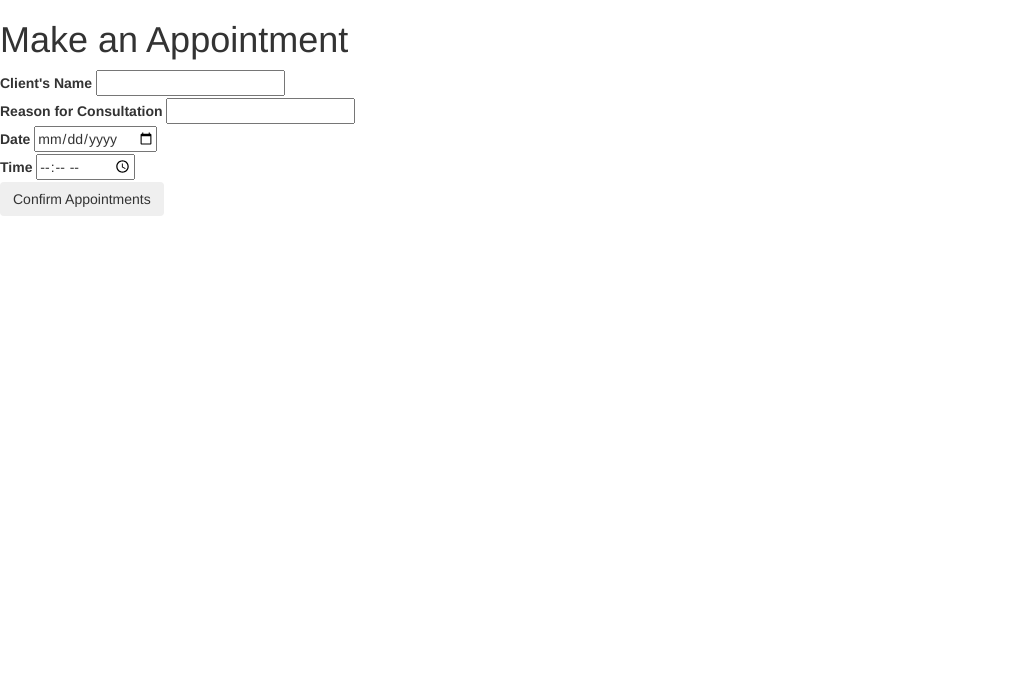
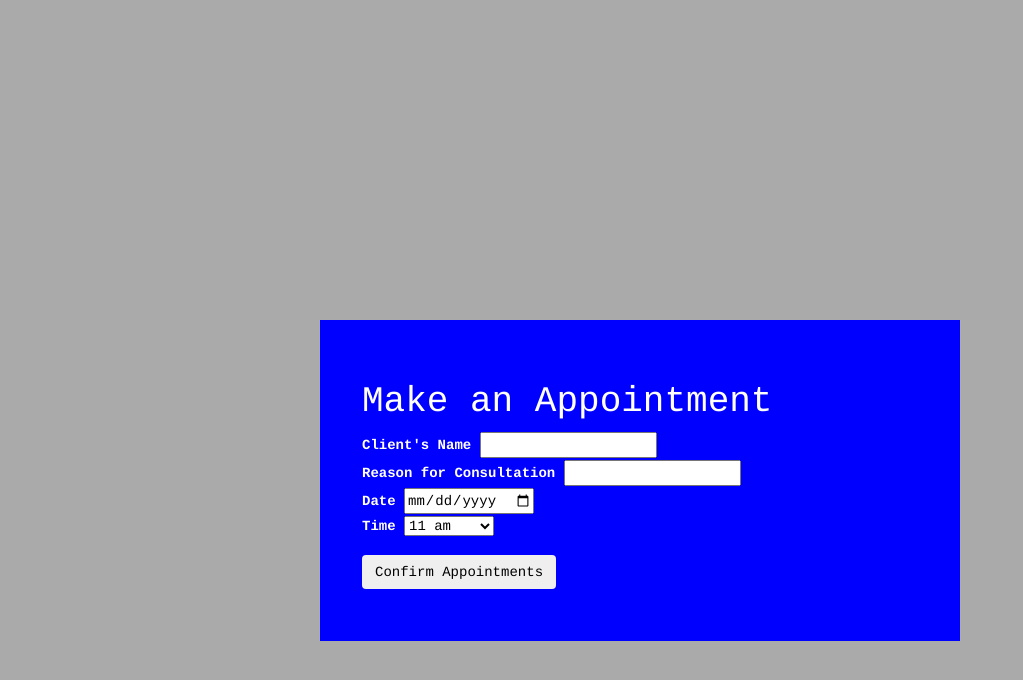
Before and after one commit to SiR-Frazier/Appointment-form, a plain HTML site: page index.html in a window 1280 px wide. Shown: the whole page, without its empty margins (0-1023 px from the left). Drawn offline with Linux system fonts and the light colour scheme.

Commit message:
add select box to time on form

```diff
--- a/css/styles.css
+++ b/css/styles.css
@@ -0,0 +1,32 @@
+.appointment-form {
+  text-align: center;
+  background-color: blue;
+  color: white;
+  font-family: Courier;
+  margin-left: 25%;
+  margin-right: 25%;
+  margin-top: 25%;
+  /*margin: 25%;*/
+  padding: 3em;
+  text-align: inherit;
+}
+
+input {
+  color: #000;
+}
+
+select {
+  color: black;
+}
+
+.btn {
+  color: black;
+  margin-top: 1em;
+  margin-bottom: .75em;
+}
+
+body {
+  background-color: #aaa;
+  /*max-width: 1000px;
+  max-height: 500px;*/
+}
--- a/index.html
+++ b/index.html
@@ -2,16 +2,16 @@
 <html>
   <head>
     <meta charset="utf-8">
-    <script src="js/jquery-3.2.1.js"</script>
-    <script src="js/scripts.js"</script>
+    <script src="js/jquery-3.2.1.js"></script>
+    <script src="js/scripts.js"></script>
     <link href="css/bootstrap.css" rel="stylesheet" type="text/css">
     <link href="css/styles.css" rel="stylesheet" type="text/css">
     <title>Appointments</title>
   </head>
   <body>
     <div="container">
+      <div class="appointment-form">
         <h1>Make an Appointment</h1>
-    <div>
         <form id="form-1">
           <div class="client-name">
             <label for="client">Client's Name</label>
@@ -27,11 +27,23 @@
           </div>
           <div class="appointment-time">
             <label for="time">Time</label>
-          <input id="time" type="time">
+            <select id="time">
+              <option>11 am</option>
+              <option>11:30 am</option>
+              <option>12 pm</option>
+              <option>12:30 pm</option>
+              <option>1 pm</option>
+              <option>1:30 pm</option>
+
+            </select>
+            <!-- <input id="time" type="time"> -->
           </div>
           <button type="submit" class="btn">Confirm Appointments</button>
         </form>
       </div>
+      <div id="form-data">
+
+      </div>
     </div>
   </body>
 </html>
--- a/js/scripts.js
+++ b/js/scripts.js
@@ -0,0 +1,16 @@
+var combine = function(client, reason, date, time) {
+  return client + " " + reason + " " + date + " " + time;
+}
+
+$(document).ready(function() {
+  $("form#form-1").submit(function(event) {
+    event.preventDefault();
+    var client = ($("#client").val());
+    var reason = ($("#reason").val());
+    var date = ($("#date").val());
+    var time = ($("#time").val());
+    console.log(client);
+    var result = combine(client, reason, date, time);
+    $("#form-data").text(result);
+  });
+});
```
Lines whose indentation alone changed are shown as unchanged.
